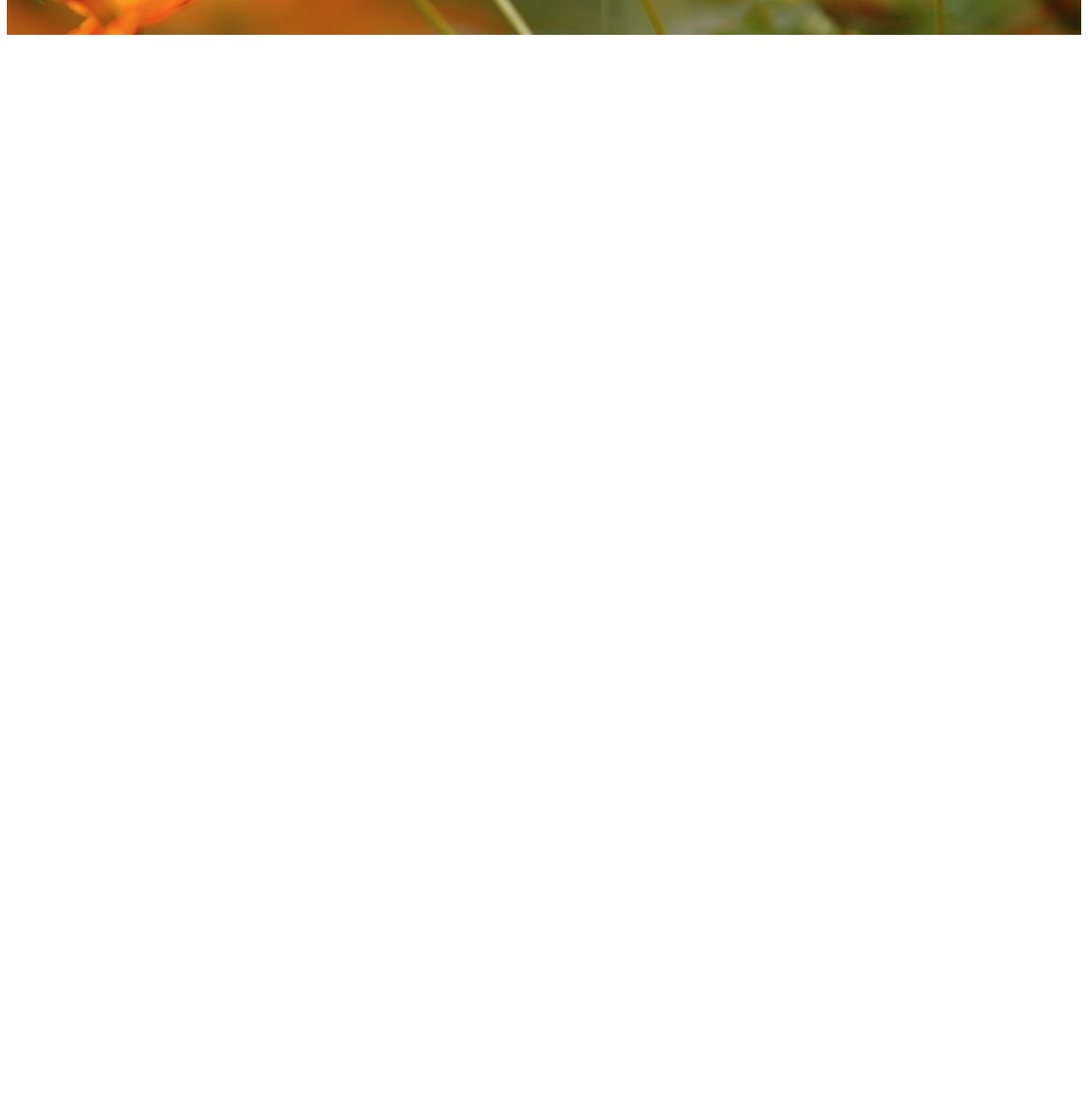
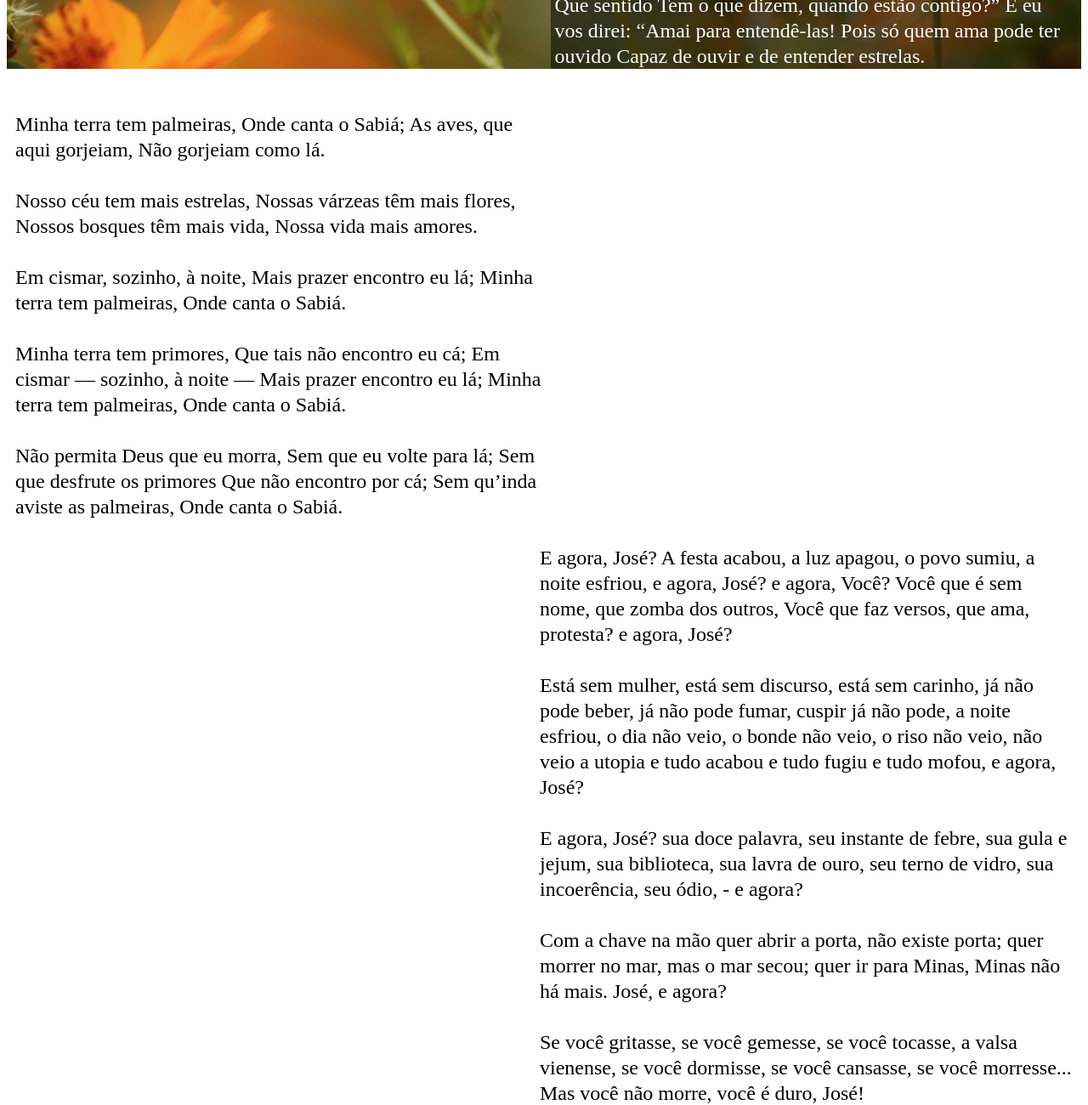
Before and after one commit to izaiasbatis/Projeto-cordel-curso-em-video, a plain HTML site: page index.html in a window 1280 px wide. Shown: the part 1000-2300 px from the top of the page at 85% size. Before the commit the page ends 1049 px from the top, so only its background shows below. Drawn offline with Linux system fonts and the light colour scheme.

Commit message:
aninhamento e alinhamento de texto

```diff
--- a/estilo/style.css
+++ b/estilo/style.css
@@ -20,8 +20,12 @@
     font-family: 'Great Vibes', cursive;
     font-size: 50px;
 }
-section{
-    height: 100vh;
+.shytext{
+    text-decoration: none;
+    font-weight: bold;
+}
+.s1{
+    /*height: 100vh; se manter dessa forma teremos um problema pois o VH é para a view fixa da tela, se adicionarmos a mais pra baixo ele estoura a img*/
     background-image: url(../img/img1.jpg);
     background-repeat: no-repeat;
     background-size: cover;
@@ -53,5 +57,35 @@ section{
     line-height: 30px;
     background-color: rgba(0, 0, 0, 0.514);
     color: var(--cor2);
+    padding-left: 5px;
+    padding-right: 10px;
+    margin-left: 30px;
+}
+.s2{
+    background-color: var(--cor2);
+}
+.c3{
+    margin-top: 50px;
+    width: 50%;
+    font-size: x-large;
+    line-height: 30px;
+    text-align: left;
     padding-left: 10px;
 }
+.c4{
+    width: 100%;
+    display: flex;
+}
+#c4d1{
+    width: 50%;
+}
+#c4d2{
+    width: 50%;
+    line-height: 30px;
+    font-size: x-large;
+    padding-right: 10px;
+}
+.s3{
+    background-image: url(../img/img2.jpg);
+    background-attachment: fixed;
+}
--- a/index.html
+++ b/index.html
@@ -17,47 +17,45 @@
     <main>
         <div class="lista">
             <h2 class="shytext"><a href="#Poema1"><strong>1-Soneto da Fidelidade (Vinicius de Moraes)</strong></a></h2>
-            <h2 class="shytext"><a href="#Poema2"><strong>Via Láctea (Olavo Bilac)</strong></a></h2>
+            <h2 class="shytext"><a href="#Poema2"><strong>2-Via Láctea (Olavo Bilac)</strong></a></h2>
+            <h2 class="shytext"><a href="#Poema3"><strong>3-Canção do Exílio (Gonçalves Dias)</strong></a></h2>
+            <h2 class="shytext"><a href="#Poema4"><strong>4-José (Carlos Drummond de Andrade)</strong></a></h2>
         </div>
         <section class="s1">
             <article class="c1">
-                <p id="p1">
                 <a name="Poema1" id="Poema1">
                 De tudo, ao meu amor serei atento
                 Antes, e com tal zelo, e sempre, e tanto
                 Que mesmo em face do maior encanto
                 Dele se encante mais meu pensamento.
-
+                <br><br>
                 Quero vivê-lo em cada vão momento
                 E em louvor hei de espalhar meu canto
                 E rir meu riso e derramar meu pranto
                 Ao seu pesar ou seu contentamento.
-
+                <br><br>
                 E assim, quando mais tarde me procure
                 Quem sabe a morte, angústia de quem vive
                 Quem sabe a solidão, fim de quem ama
-
+                <br><br>
                 Eu possa me dizer do amor (que tive):
                 Que não seja imortal, posto que é chama
-                    Mas que seja infinito enquanto dure.</a>
-                </p>
+                Mas que seja infinito enquanto dure. <br></a>
             </article>
             <article class="c2">
                 <div id="c2d1">
 
                 </div>
                 <div id="c2d2">
-
-
                         <a nome="Poema2" id="Poema2">
                             Ora (direis) ouvir estrelas! Certo
                             Perdeste o senso!” E eu vos direi, no entanto,
-                            Que, para ouvi-las, muita vez desperto
+                            Que, para ouvi-las, muita vez desperto <br><br>
                             E abro as janelas, pálido de espanto…
                             E conversamos toda a noite, enquanto
                             A Via Láctea, como um pálio aberto,
                             Cintila. E, ao vir do sol, saudoso e em pranto,
-                            Inda as procuro pelo céu deserto.
+                            Inda as procuro pelo céu deserto. <br><br>
                             Direis agora: “Tresloucado amigo!
                             Que conversas com elas? Que sentido
                             Tem o que dizem, quando estão contigo?”
@@ -68,6 +66,117 @@
                 </div>
             </article>
         </section>
+        <section class="s2">
+            <article class="c3">
+                <a nome="Poema3" id="Poema3">
+                    Minha terra tem palmeiras,
+                    Onde canta o Sabiá;
+                    As aves, que aqui gorjeiam,
+                    Não gorjeiam como lá.
+                    <br><br>
+                    Nosso céu tem mais estrelas,
+                    Nossas várzeas têm mais flores,
+                    Nossos bosques têm mais vida,
+                    Nossa vida mais amores.
+                    <br><br>
+                    Em cismar, sozinho, à noite,
+                    Mais prazer encontro eu lá;
+                    Minha terra tem palmeiras,
+                    Onde canta o Sabiá.
+                    <br><br>
+                    Minha terra tem primores,
+                    Que tais não encontro eu cá;
+                    Em cismar — sozinho, à noite —
+                    Mais prazer encontro eu lá;
+                    Minha terra tem palmeiras,
+                    Onde canta o Sabiá.
+                    <br><br>
+                    Não permita Deus que eu morra,
+                    Sem que eu volte para lá;
+                    Sem que desfrute os primores
+                    Que não encontro por cá;
+                    Sem qu’inda aviste as palmeiras,
+                    Onde canta o Sabiá. <br><br>
+                </a>
+            </article>
+            <article class="c4">
+                <div id="c4d1"></div>
+                <div id="c4d2">
+                    <a nome="Poema4" id="Poema4">
+                        E agora, José?
+                        A festa acabou,
+                        a luz apagou,
+                        o povo sumiu,
+                        a noite esfriou,
+                        e agora, José?
+                        e agora, Você?
+                        Você que é sem nome,
+                        que zomba dos outros,
+                        Você que faz versos,
+                        que ama, protesta?
+                        e agora, José?
+                        <br><br>
+                        Está sem mulher,
+                        está sem discurso,
+                        está sem carinho,
+                        já não pode beber,
+                        já não pode fumar,
+                        cuspir já não pode,
+                        a noite esfriou,
+                        o dia não veio,
+                        o bonde não veio,
+                        o riso não veio,
+                        não veio a utopia
+                        e tudo acabou
+                        e tudo fugiu
+                        e tudo mofou,
+                        e agora, José?
+                        <br><br>
+                        E agora, José?
+                        sua doce palavra,
+                        seu instante de febre,
+                        sua gula e jejum,
+                        sua biblioteca,
+                        sua lavra de ouro,
+                        seu terno de vidro,
+                        sua incoerência,
+                        seu ódio, - e agora?
+                        <br><br>
+                        Com a chave na mão
+                        quer abrir a porta,
+                        não existe porta;
+                        quer morrer no mar,
+                        mas o mar secou;
+                        quer ir para Minas,
+                        Minas não há mais.
+                        José, e agora?
+                        <br><br>
+                        Se você gritasse,
+                        se você gemesse,
+                        se você tocasse,
+                        a valsa vienense,
+                        se você dormisse,
+                        se você cansasse,
+                        se você morresse...
+                        Mas você não morre,
+                        você é duro, José!
+                        <br><br>
+                        Sozinho no escuro
+                        qual bicho-do-mato,
+                        sem teogonia,
+                        sem parede nua
+                        para se encostar,
+                        sem cavalo preto
+                        que fuja do galope,
+                        você marcha, José!
+                        José, para onde?
+                    </a>
+                </div>
+            </article>
+        </section>
+        <section class="s3">
+            <article></article>
+        </section>
     </main>
     <footer></footer>
 </body>
```
Lines whose indentation alone changed are shown as unchanged.
